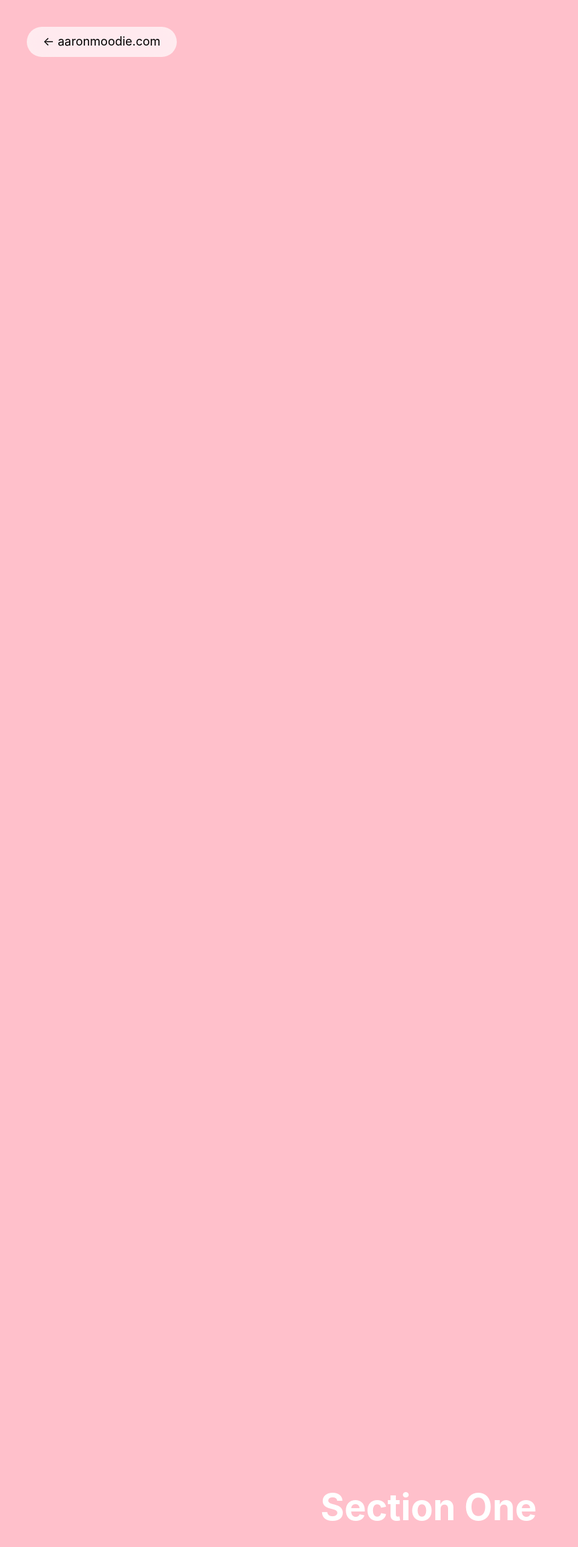
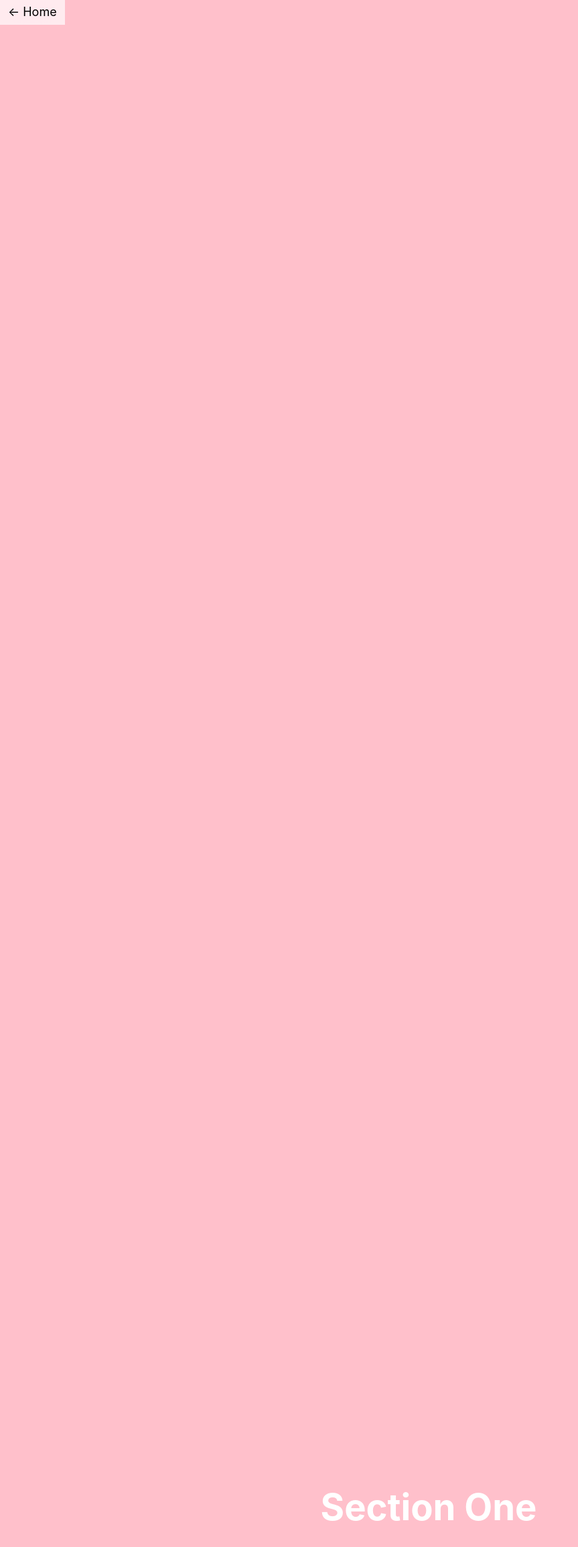
Before and after one commit to aaronmoodie/aaronmoodie.com, a Jekyll site: the page work.html, which Jekyll copies as it is, in a window 1280 px wide. Shown: the top 2309 px of the page at 67% size, without its empty margins (0-863 px from the left). Built offline with Jekyll 4.4.1, drawn with Linux system fonts in a browser that asks for light colours.

Commit message:
Updated jekyll

```diff
--- a/Gemfile
+++ b/Gemfile
@@ -1,6 +1,6 @@
 source "https://rubygems.org"
 
-gem "jekyll", "~> 4.1.1"
+gem "jekyll", "~> 4.3.2"
 
 group :jekyll_plugins do
   gem "jekyll-feed"
--- a/_includes/footer.html
+++ b/_includes/footer.html
@@ -1,3 +1,4 @@
 <footer>
-  <p>Follow me on <a href="/">RSS</a>, <a href="/">Mastodon</a></p>
+  <p>Find me on the web</p>
+  <p><a href="">Email</a>, <a href="">RSS</a>, <a href="">Mastodon</a>, <a href="">Instagram</a></p>
 </footer>
--- a/_sass/_variables.scss
+++ b/_sass/_variables.scss
@@ -4,12 +4,16 @@
 'lg': '1024px'
 'xl': '1280px' */
 
-/* Define variables */
-
 :root {
   /* Text sizes */
   --base-text-size: clamp(1rem, 0.9565rem + 0.2174vw, 1.125rem);
+  --mono-text-size: 1rem;
   --base-line-height: 1.5;
+
+  /* Spacing */
+  --space-s-m: clamp(1rem, 0.7609rem + 1.1957vw, 1.6875rem);
+  --space-xl-2xl: clamp(3rem, 2.4783rem + 2.6087vw, 4.5rem);
+  --space-2xl-3xl: clamp(4rem, 3.0435rem + 4.7826vw, 6.75rem);
 
   /* Font Families */
   --font-family: Inter V, ui-sans-serif, system-ui, -system-ui, -apple-system,
@@ -17,15 +21,16 @@
     "Apple Color Emoji";
 
   /* Colors */
-  --foreground-color: #3b3b3b;
-  --background-color: #FCFCFC;
+  --foreground-rgb: 59,59,59;
+  --background-rgb: 252,252,252;
 
+  /* Layout */
   --wrap-max-width: 690px;
 }
 
 @media (prefers-color-scheme: dark) {
   :root {
-   --foreground-color: #dae6f1;
-   --background-color: #212121;
+   --foreground-rgb: 206,206,206;
+   --background-rgb: 25,25,25;
   }
 }
--- a/css/site.scss
+++ b/css/site.scss
@@ -12,23 +12,36 @@ body {
   font-size: var(--base-text-size);
   font-family: var(--font-family);
   line-height: var(--base-line-height);
-  color: var(--foreground-color);
-  background-color: var(--background-color);
+  color: rgb(var(--foreground-rgb));
+  background-color: rgb(var(--background-rgb));
+  margin: var(--space-xl-2xl) auto;
+  padding: 0 6vw;
   -webkit-font-smoothing: antialiased;
   -moz-osx-font-smoothing: grayscale;
-  margin: 6vw auto 16vw auto;
-  padding: 0 4vw;
+}
+
+header {
+  h1 {
+    margin-bottom: 0;
+  }
+  p {
+    margin: 0;
+  }
 }
 
 footer {
   max-width: var(--wrap-max-width);
-  // border-top: 1px solid var(--foreground-color);
-  padding-top: 2rem;
-  margin: 2rem auto;
+  padding-top: var(--space-xl-2xl);
+  margin: var(--space-xl-2xl) auto;
+  border-top: 1px solid rgba(var(--foreground-rgb), 0.1);
+
+  p {
+    margin: 0;
+  }
 }
 
 a {
-  color: var(--foreground-color);
+  color: rgb(var(--foreground-rgb));
 }
 
 h1, h2, h3, h4, h5, h6 {
@@ -47,81 +60,54 @@ ul {
   padding-left: 1rem;
 }
 
-header {
-  h1 {
-    margin-bottom: 0;
-  }
-  p {
-    margin: 0;
-  }
+
+blockquote {
+  padding: 0 var(--space-s-m);
+  font-style: italic;
+  border-left: 2px solid rgb(var(--foreground-rgb));
+}
+
+code {
+  font-size: var(--text-size-sm);
+}
+
+figure.highlight,
+div.highlight {
+  padding: 0.5rem 1rem;
+  background: rgb(var(--background-rgb));
+  border: 1px solid rgba(var(--foreground-rgb), 0.25);
+  border-radius: 0.75rem;
+  overflow-x: scroll;
+  margin-top: 1rem;
+}
+
+figure.highlight code,
+div.highlight {
+  font-size: var(--mono-text-size);
 }
 
 
-/* Layout styles */
+/* Classes */
 
 .wrap {
   max-width: var(--wrap-max-width);
   margin: 0 auto;
 }
 
-
-/* Article styles */
-
-
 .metadata {
-  opacity: 75%;
+  color: rgba(var(--foreground-rgb), 0.75)
 }
 
-/* For secret posts */
-.notice {
-  font-size: var(--text-size-base);
-  margin-top: 1rem;
+.tags {
+  display: flex;
+  gap: 0.5rem;
+}
+
+.tag {
+  color: rgba(var(--foreground-rgb), 0.75)
 }
 
 
-blockquote {
-  padding: 0 2rem;
-  font-style: italic;
-  border-left: 2px solid var(--foreground-color);
-}
-
-code {
-  font-size: var(--text-size-sm);
-}
-
-.article-content figure.highlight,
-.article-content div.highlight {
-  padding: 0.5rem 1rem;
-  background: var(--background-color);
-  border: 1px solid var(--foreground-color);
-  border-radius: 0.75rem;
-  overflow-x: scroll;
-  margin-top: 1rem;
-}
-
-.article-content figure.highlight code,
-.article-content div.highlight {
-  font-size: var(--text-size-xs);
-}
-
-
-.tag {
-  font-size: var(--text-size-sm);
-  color: var(--grey-dark);
-  margin-left: 0.5rem;
-}
-
-.tag:first-child {
-  margin: 0;
-}
-
-
-@media screen and (min-width: 640px) {
-
-  .tag {
-    font-size: var(--text-size-base);
-  }
-}
 
 @media (prefers-color-scheme: dark) {
   html {
--- a/work.html
+++ b/work.html
@@ -28,6 +28,27 @@
 
 		nav {
 			position: fixed;
+			top: 0;
+			left: 0;
+			font-size: 1.125rem;
+			display: flex;
+			gap: 1rem;
+			z-index: 99;
+		}
+
+		nav a {
+			color: black;
+			padding: 4px 12px;
+			position: relative;
+			text-decoration: none;
+			transition: all 200ms ease;
+			-webkit-backdrop-filter: saturate(180%) blur(20px);
+			backdrop-filter: saturate(180%) blur(20px);
+			background-color: rgba(255,255,255,0.7);
+		}
+
+		/* nav {
+			position: fixed;
 			top: 40px;
 			left: 40px;
 			font-size: 1.125rem;
@@ -46,7 +67,7 @@
 			-webkit-backdrop-filter: saturate(180%) blur(20px);
 			backdrop-filter: saturate(180%) blur(20px);
 			background-color: rgba(255,255,255,0.7);
-		}
+		} */
 
 		@media screen and (max-width: 640px) {
 			nav a {
@@ -80,7 +101,7 @@
 <body>
 	<main>
 		<nav>
-			<a href="/">← aaronmoodie.com</a>
+			<a href="/">← Home</a>
 		</nav>
 		<section style="background-color: pink">
 			<h1>Section One</h1>
```
Also changed, not shown: Gemfile.lock.
